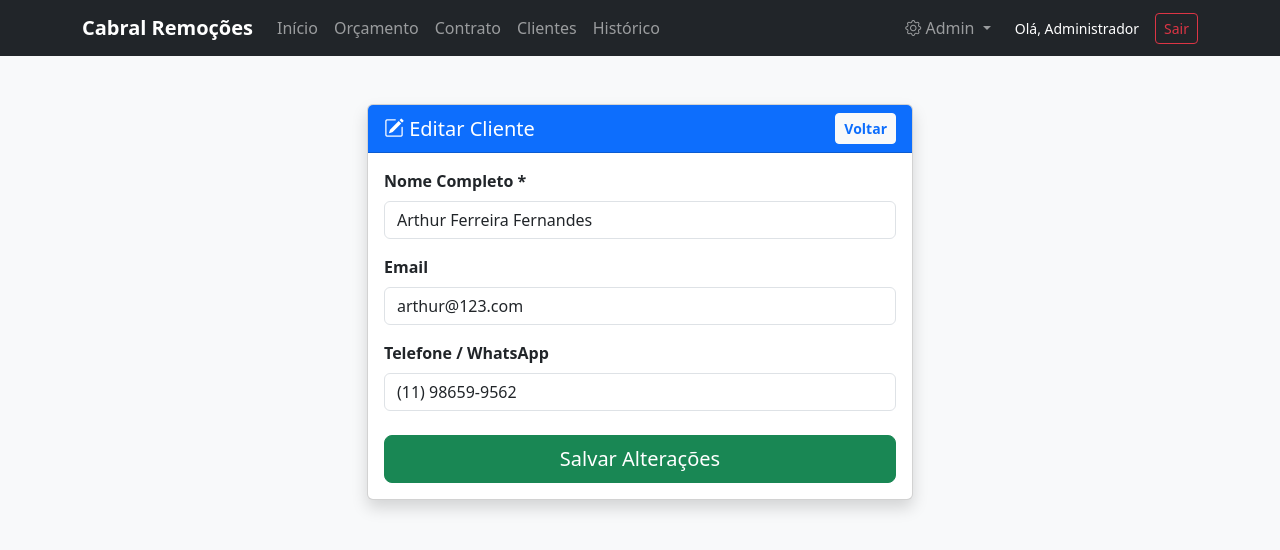
After one commit to Arthur-Ferreira-Fernandes/Cabral_Remocoes, a PHP site: page /editar_cliente.php?id=1 in a window 1280 px wide. The commit adds this page. Shown: the top 550 px of the page. Run offline with PHP 8.4, Linux system fonts and the light colour scheme; a user stored in the database is signed in; data comes from the database, SQL or seed files in the repository.

Commit message:
Update 3.2
Subindo versão mais atualizada

```diff
--- /dev/null
+++ b/editar_cliente.php
@@ -0,0 +1,109 @@
+<?php
+// editar_cliente.php
+require 'Scripts/protecao.php';
+require 'Scripts/conecta_banco.php';
+
+$id = $_GET['id'] ?? null;
+if (!$id) {
+    header("Location: clientes.php");
+    exit;
+}
+
+$msg = '';
+$erro = '';
+
+// --- PROCESSAMENTO (SALVAR) ---
+if ($_SERVER['REQUEST_METHOD'] == 'POST') {
+    $nome     = trim($_POST['nome']);
+    $email    = trim($_POST['email']);
+    $telefone = trim($_POST['telefone']);
+
+    if (empty($nome)) {
+        $erro = "O nome é obrigatório.";
+    } else {
+        // Verifica se já existe OUTRO cliente com esse nome (exceto ele mesmo)
+        $stmtCheck = $pdo->prepare("SELECT id FROM clientes WHERE nome = ? AND id != ?");
+        $stmtCheck->execute([$nome, $id]);
+
+        if ($stmtCheck->fetch()) {
+            $erro = "Já existe outro cliente cadastrado com este nome.";
+        } else {
+            // Atualiza
+            $stmt = $pdo->prepare("UPDATE clientes SET nome = ?, email = ?, telefone = ? WHERE id = ?");
+            if ($stmt->execute([$nome, $email, $telefone, $id])) {
+                header("Location: clientes.php?msg=sucesso_edicao");
+                exit;
+            } else {
+                $erro = "Erro ao salvar no banco de dados.";
+            }
+        }
+    }
+}
+
+// --- BUSCA DADOS ATUAIS ---
+$stmt = $pdo->prepare("SELECT * FROM clientes WHERE id = ?");
+$stmt->execute([$id]);
+$cliente = $stmt->fetch();
+
+if (!$cliente) {
+    header("Location: clientes.php");
+    exit;
+}
+?>
+
+<!DOCTYPE html>
+<html lang="pt-br">
+<head>
+    <meta charset="UTF-8">
+    <title>Editar Cliente</title>
+    <link href="https://cdn.jsdelivr.net/npm/bootstrap@5.3.0/dist/css/bootstrap.min.css" rel="stylesheet">
+    <link rel="stylesheet" href="https://cdn.jsdelivr.net/npm/bootstrap-icons@1.10.0/font/bootstrap-icons.css">
+</head>
+<body class="bg-light">
+
+    <?php include 'navbar.php'; ?>
+
+    <div class="container mt-5">
+        <div class="row justify-content-center">
+            <div class="col-md-6">
+                <div class="card shadow">
+                    <div class="card-header bg-primary text-white d-flex justify-content-between align-items-center">
+                        <h5 class="mb-0"><i class="bi bi-pencil-square"></i> Editar Cliente</h5>
+                        <a href="clientes.php" class="btn btn-sm btn-light text-primary fw-bold">Voltar</a>
+                    </div>
+                    <div class="card-body">
+
+                        <?php if($erro): ?>
+                            <div class="alert alert-danger"><?= $erro ?></div>
+                        <?php endif; ?>
+
+                        <form method="POST">
+                            <div class="mb-3">
+                                <label class="form-label fw-bold">Nome Completo *</label>
+                                <input type="text" name="nome" class="form-control" value="<?= htmlspecialchars($cliente['nome']) ?>" required>
+                            </div>
+
+                            <div class="mb-3">
+                                <label class="form-label fw-bold">Email</label>
+                                <input type="email" name="email" class="form-control" value="<?= htmlspecialchars($cliente['email']) ?>">
+                            </div>
+
+                            <div class="mb-3">
+                                <label class="form-label fw-bold">Telefone / WhatsApp</label>
+                                <input type="text" name="telefone" class="form-control" value="<?= htmlspecialchars($cliente['telefone']) ?>" placeholder="(00) 00000-0000">
+                            </div>
+
+                            <div class="d-grid gap-2 mt-4">
+                                <button type="submit" class="btn btn-success btn-lg">Salvar Alterações</button>
+                            </div>
+                        </form>
+
+                    </div>
+                </div>
+            </div>
+        </div>
+    </div>
+
+<script src="https://cdn.jsdelivr.net/npm/bootstrap@5.3.0/dist/js/bootstrap.bundle.min.js"></script>
+</body>
+</html>
```
Also changed, not shown: clientes.php (+39 -13 lines).
